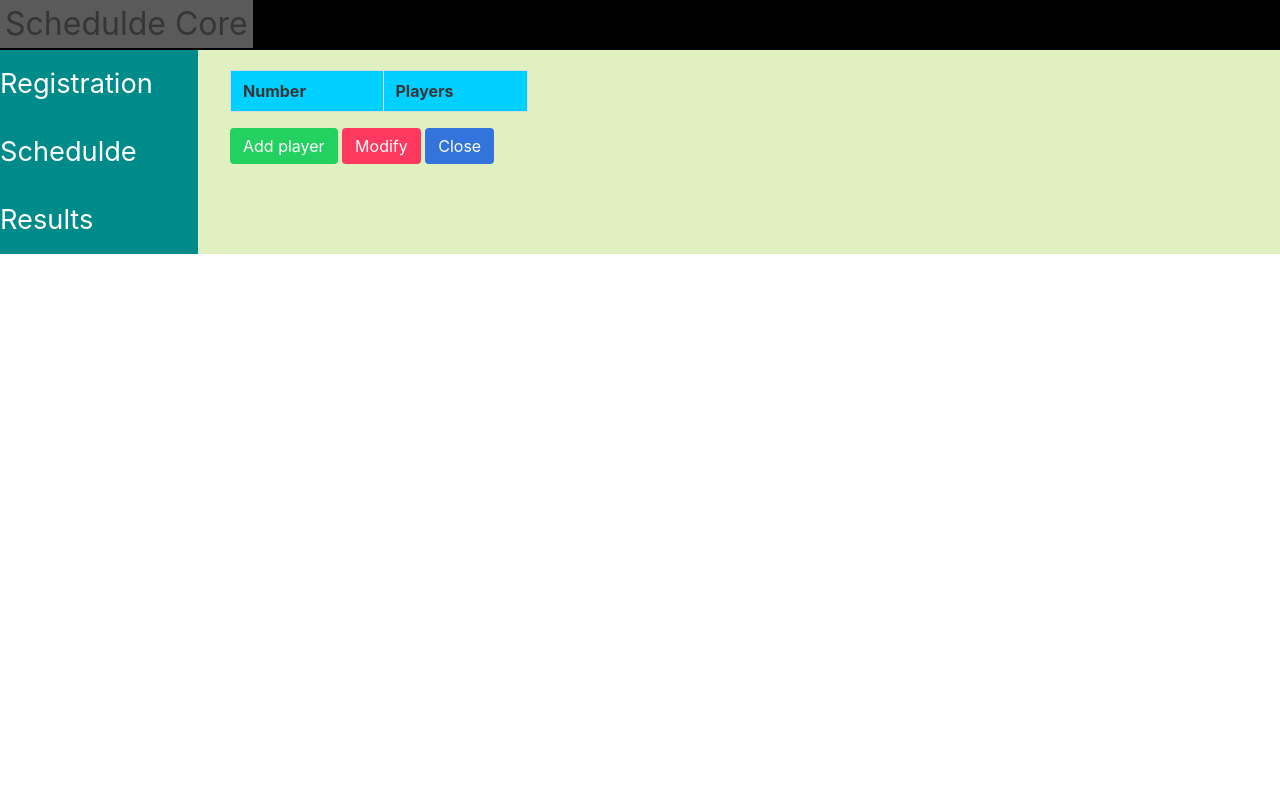
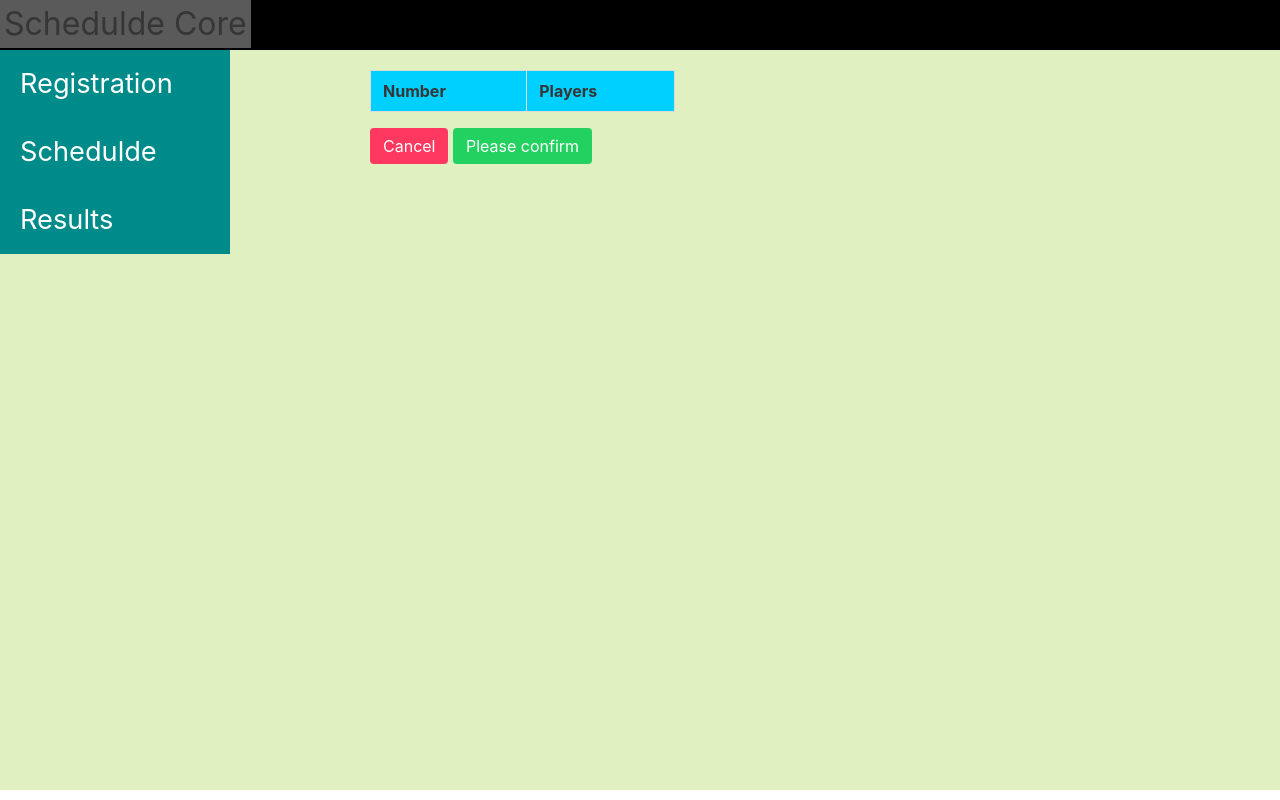
Before and after one commit to Karlak2/Schedulde, a plain HTML site: page index.html in a window 1280 px wide. Both pictures are taken after a click on the link "Close". Drawn offline with nearby package versions, Linux system fonts and the light colour scheme.

Commit message:
Some bug changes

```diff
--- a/index.html
+++ b/index.html
@@ -29,10 +29,12 @@
                     </table>
                     <a class="button is-success add" onclick="add()">Add player</a>
                     <a class="button is-danger modify" onclick="modify()">Modify</a>
-                    <a class="button is-link close" onclick="close()">Close</a>
-                    <a class="button is-link change hidden" onclick="change()">Change</a>
+                    <a class="button is-link close" onclick="lock()">Close</a>
+                    <a class="button is-link change hidden" onclick="change()">Delete</a>
                     <input type="number" id="exchange" class="input ex1 hidden"/>
                     <a class="button is-danger cancel hidden" onclick="cancel()">Cancel</a>
+                    <a class="button is-danger cancel2 hidden" onclick="cancel2()">Cancel</a>
+                    <a class="button is-success confirm hidden" onclick="confirm()">Please confirm</a>
                 </div>
                 <div class="schedulde">
 
--- a/scripts/reg.js
+++ b/scripts/reg.js
@@ -68,3 +68,24 @@ function cancel(){
     exchange.classList.add("hidden");
     cancel.classList.add("hidden");
 }
+
+function lock(){
+    var add1=document.getElementsByClassName("add")[0];
+    var modify=document.getElementsByClassName("modify")[0];
+    var close=document.getElementsByClassName("close")[0];
+    var confirm=document.getElementsByClassName("confirm")[0];
+    var cancel2=document.getElementsByClassName("cancel2")[0];
+    add1.classList.add("hidden");
+    modify.classList.add("hidden");
+    close.classList.add("hidden");
+    confirm.classList.remove("hidden");
+    cancel2.classList.remove("hidden");
+}
+
+function cancel2(){
+    var confirm=document.getElementsByClassName("confirm")[0];
+    var cancel2=document.getElementsByClassName("cancel2")[0];
+    cancel();
+    confirm.classList.add("hidden");
+    cancel2.classList.add("hidden");
+}
--- a/styles/base.css
+++ b/styles/base.css
@@ -18,7 +18,7 @@ body {
 .index-icon {
     text-decoration: none;
     background-color: #5a5a5a;
-    padding:5px;
+    padding:5px 4px;
     color:white;
 }
 
@@ -36,7 +36,7 @@ body {
 }
 
 .menu {
-    width:198px;
+    width:230px;
     background-color: darkcyan;
     height:100%;
     float:left;
@@ -51,19 +51,20 @@ body {
     text-decoration: none;
     color: white;
     line-height: 2.5;
+    padding-left:20px;
 }
 
 
 .content{
     width:auto;
-    margin-left:210px;
+    margin-left:350px;
     padding:20px;
-    height:100%;
+    height:740px;
 }
 
 .content table{
     margin:0;
-    width:33%;
+    width:40%;
 }
 
 .registration{
@@ -75,7 +76,7 @@ body {
 }
 
 .table.is-hoverable tbody tr:not(.is-selected):hover{
-    background-color: greenyellow;
+    background-color: rgb(47, 248, 255);
 }
 
 .hidden{
```
